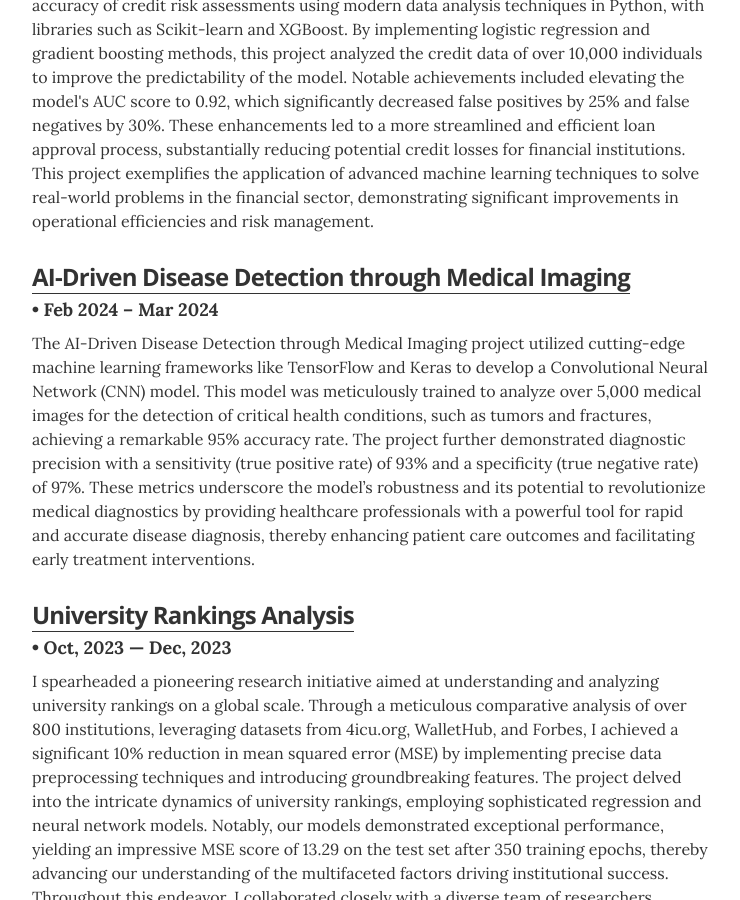
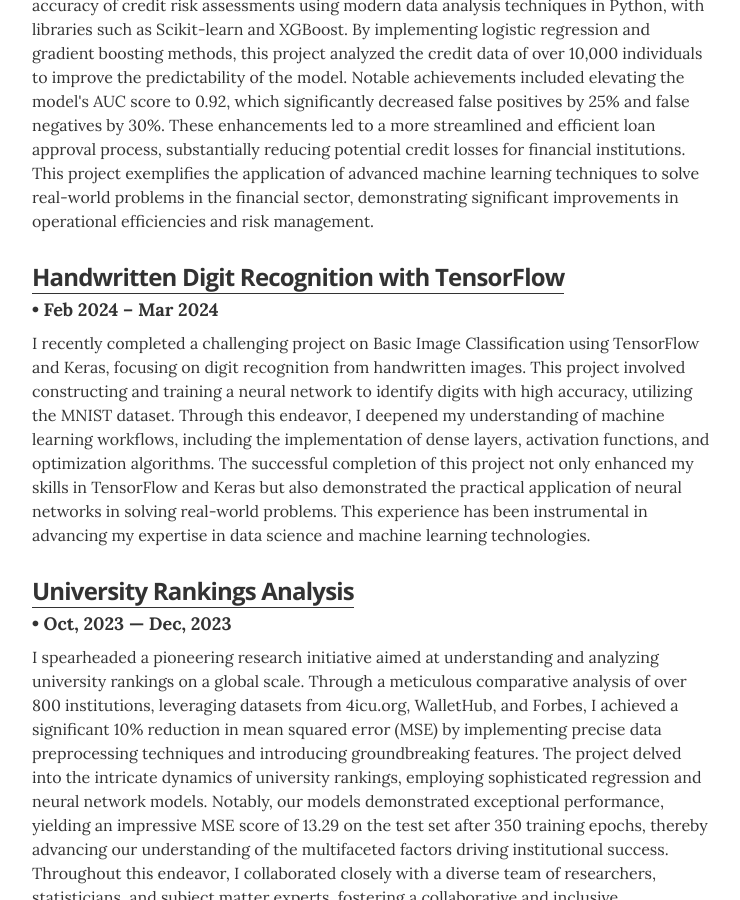
Before and after one commit to Abhishek17ak/Resume, a Jekyll site: the page built from index.html, in a window 1280 px wide and 900 px high, scrolled down 1744 px. Shown: the whole window, without its empty margins (268-1008 px from the left). Built offline with Jekyll 4.4.1, drawn with Linux system fonts in a browser that asks for light colours.

Commit message:
Update projects.yml

```diff
--- a/_data/projects.yml
+++ b/_data/projects.yml
@@ -13,10 +13,10 @@
   url: "https://github.com/Abhishek17ak/My_Projects/tree/main"
   description: The Advanced Credit Risk Prediction Model project aimed to refine and enhance the accuracy of credit risk assessments using modern data analysis techniques in Python, with libraries such as Scikit-learn and XGBoost. By implementing logistic regression and gradient boosting methods, this project analyzed the credit data of over 10,000 individuals to improve the predictability of the model. Notable achievements included elevating the model's AUC score to 0.92, which significantly decreased false positives by 25% and false negatives by 30%. These enhancements led to a more streamlined and efficient loan approval process, substantially reducing potential credit losses for financial institutions. This project exemplifies the application of advanced machine learning techniques to solve real-world problems in the financial sector, demonstrating significant improvements in operational efficiencies and risk management.
 
-- project: AI-Driven Disease Detection through Medical Imaging
+- project: Handwritten Digit Recognition with TensorFlow
   duration: Feb 2024 – Mar 2024
-  url: "https://github.com/Abhishek17ak/My_Projects/tree/main"
-  description: The AI-Driven Disease Detection through Medical Imaging project utilized cutting-edge machine learning frameworks like TensorFlow and Keras to develop a Convolutional Neural Network (CNN) model. This model was meticulously trained to analyze over 5,000 medical images for the detection of critical health conditions, such as tumors and fractures, achieving a remarkable 95% accuracy rate. The project further demonstrated diagnostic precision with a sensitivity (true positive rate) of 93% and a specificity (true negative rate) of 97%. These metrics underscore the model’s robustness and its potential to revolutionize medical diagnostics by providing healthcare professionals with a powerful tool for rapid and accurate disease diagnosis, thereby enhancing patient care outcomes and facilitating early treatment interventions.
+  url: "https://github.com/Abhishek17ak/My_Projects/tree/main/Basic-Image-Classification-with-TensorFlow-master"
+  description: I recently completed a challenging project on Basic Image Classification using TensorFlow and Keras, focusing on digit recognition from handwritten images. This project involved constructing and training a neural network to identify digits with high accuracy, utilizing the MNIST dataset. Through this endeavor, I deepened my understanding of machine learning workflows, including the implementation of dense layers, activation functions, and optimization algorithms. The successful completion of this project not only enhanced my skills in TensorFlow and Keras but also demonstrated the practical application of neural networks in solving real-world problems. This experience has been instrumental in advancing my expertise in data science and machine learning technologies.
 
 
 - project: University Rankings Analysis
```
